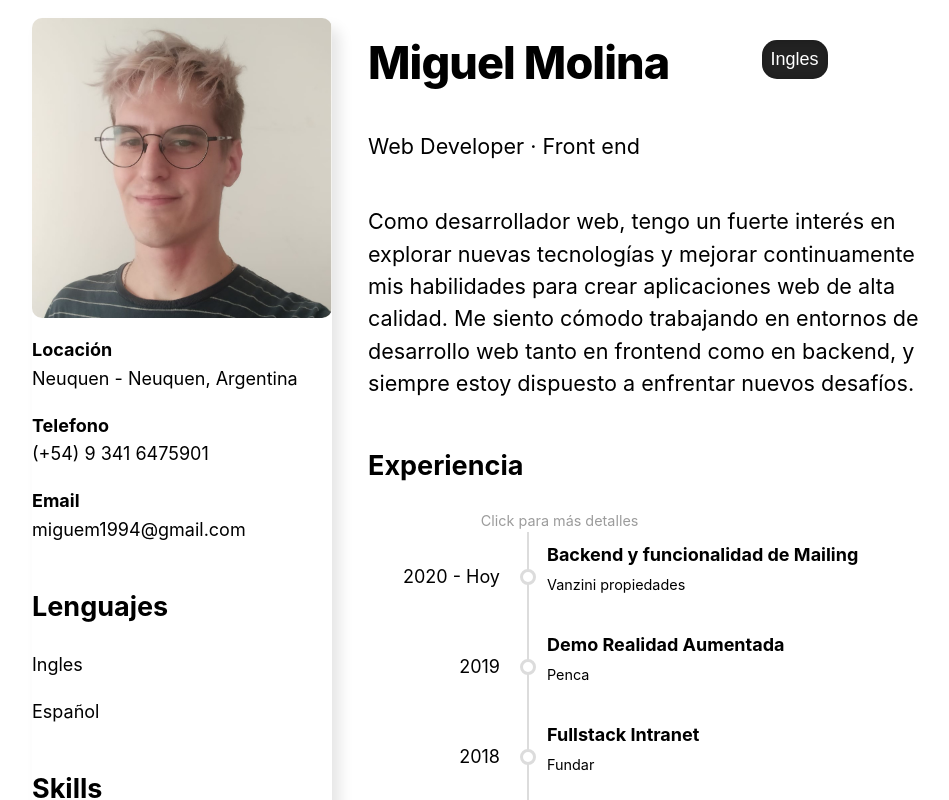
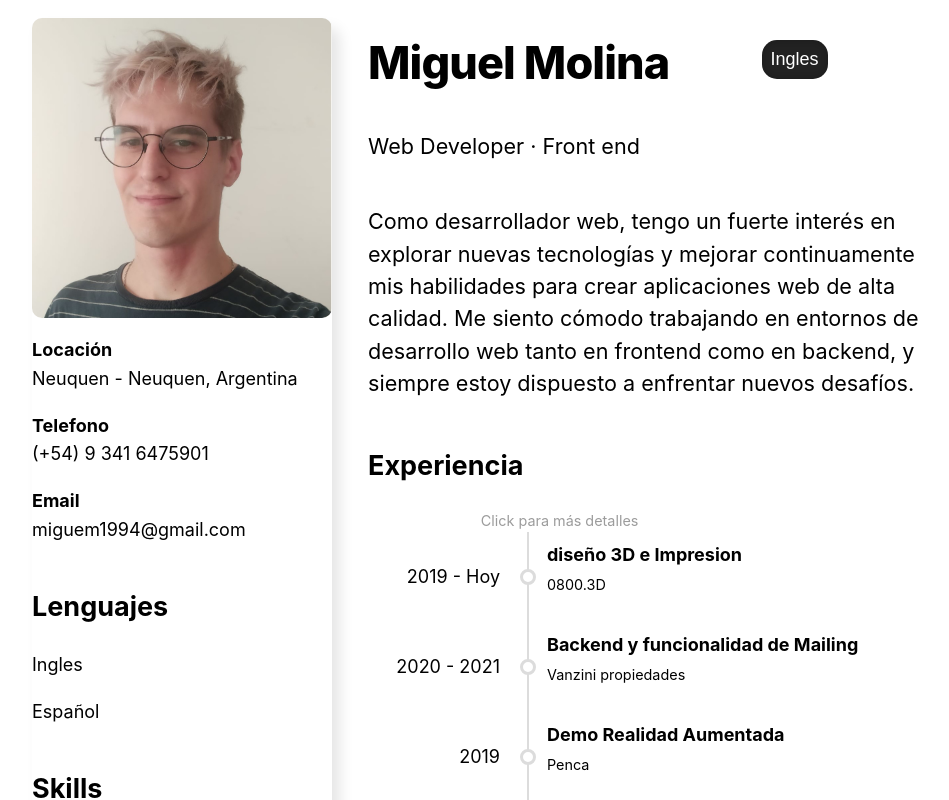
Before and after one commit to MigueM/cv, a Next.js app: page / in a window 1280 px wide. Shown: the top 800 px of the page, without its empty margins (158-1107 px from the left). Built offline with nearby package versions, Linux system fonts and the light colour scheme.

Commit message:
add 3d printing side job

```diff
--- a/components/data.js
+++ b/components/data.js
@@ -54,9 +54,16 @@ export const education = [
 ];
 
 export const experience = [
-
   {
-    date: "2020 - Today",
+    date: "2019 - Today",
+    title: "3D design and printing",
+    subtitle: "0800.3D",
+    description:
+      "I've been printing and designing custom pieces as a hobby for a few years, in a more prolific way during the pandemic.",
+    tech: "Blender, Fusion360, Illustrator, UltiMaker Cura.",
+  },
+  {
+    date: "2020 - 2021",
     title: "Backend and mailing functionality",
     subtitle: "Vanzini propiedades",
     description:
@@ -176,16 +183,16 @@ export const educacion = [
 ];
 
 export const experiencia = [
-  /*{
-    date: "2021 - Hoy",
-    title: "Fullstack ecommerce",
-    subtitle: "Psychedelic seeds",
+  {
+    date: "2019 - Hoy",
+    title: "diseño 3D e Impresion",
+    subtitle: "0800.3D",
     description:
-      "Mi último trabajo, actualmente en desarrollo. La plataforma incluye un eCommerce, wikis e interacciones de ultima generación para obtener una mejor experiencia y feedback de los usuarios.",
-    tech: "React, NextJS, MongoDB, ThreeJS, Figma y Blender.",
-  },*/
+      "Hace unos años que diseño e imprimo piezas y repuestos como hobby, de manera mas prolifica durante la pandemia.",
+    tech: "Blender, Fusion360, Illustrator, UltiMaker Cura.",
+  },
   {
-    date: "2020 - Hoy",
+    date: "2020 - 2021",
     title: "Backend y funcionalidad de Mailing",
     subtitle: "Vanzini propiedades",
     description:
--- a/components/sideData.js
+++ b/components/sideData.js
@@ -60,6 +60,8 @@ const SideData = ({ interests, intereses, setLang, lang }) => {
         <p>HTML / CSS</p>
         <p>Git</p>
         <p>Agile and SCRUM methodologies</p>
+        <p>Blender</p>
+        <p>Fusion360</p>
       </section>
     </div>
   ) : (
```
